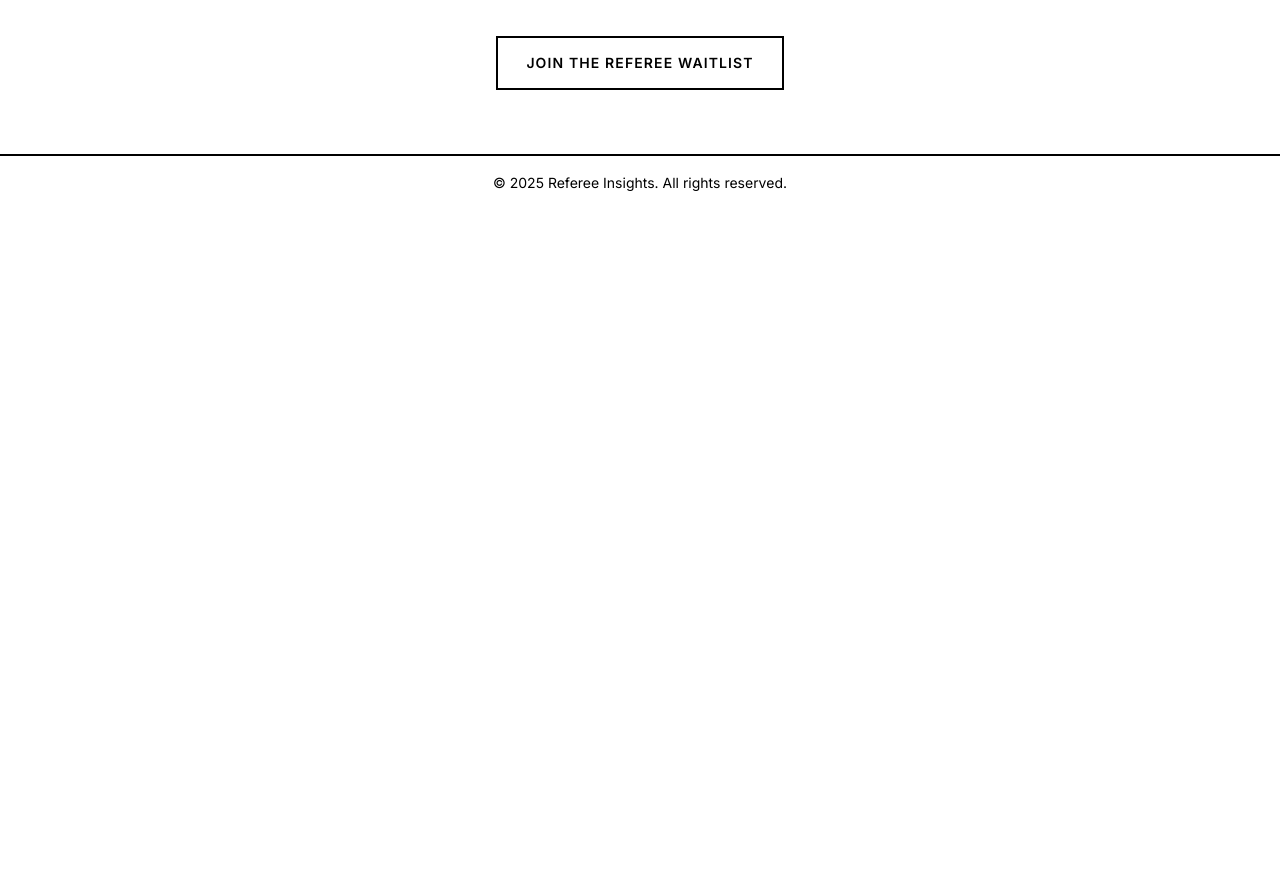
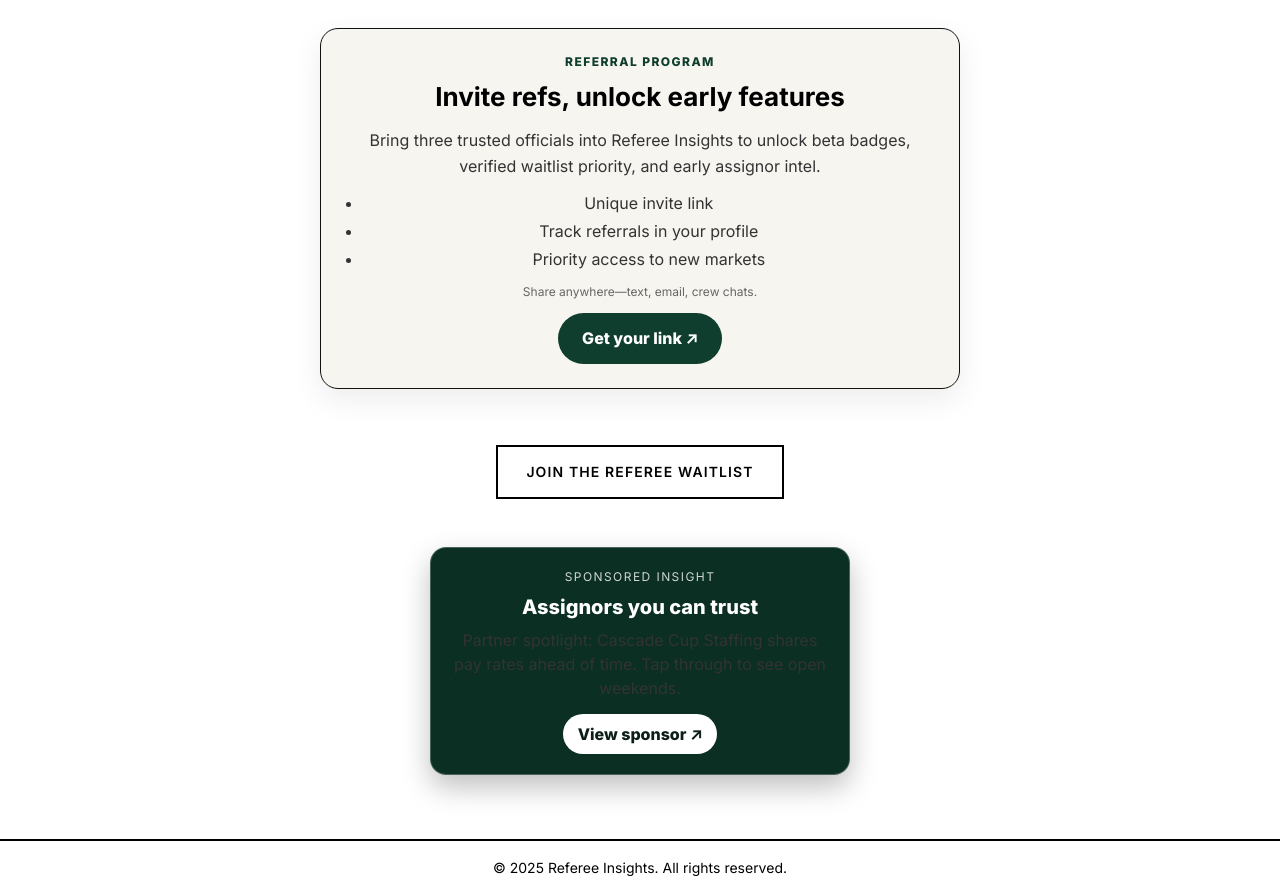
Before and after one commit to refereeinsights/RI-MVP, a Next.js app: page / in a window 1280 px wide. Shown: the part 720-1614 px from the top of the page. Before the commit the page ends 929 px from the top, so only its background shows below. Built offline with nearby package versions, Linux system fonts and the light colour scheme.

Commit message:
Ad links and icons

```diff
--- a/app/page.tsx
+++ b/app/page.tsx
@@ -1,3 +1,6 @@
+import ReferralCTA from "@/components/ReferralCTA";
+import AdSlot from "@/components/AdSlot";
+
 export default function Home() {
   return (
     <main
@@ -92,6 +95,10 @@
           </div>
         </div>
 
+        <div style={{ marginTop: "3rem" }}>
+          <ReferralCTA placement="home_referral" />
+        </div>
+
         {/* Primary CTA */}
         <div style={{ marginTop: "3.5rem" }}>
           <a
@@ -109,6 +116,10 @@
             Join the referee waitlist
           </a>
         </div>
+
+        <div style={{ marginTop: "3rem", display: "flex", justifyContent: "center" }}>
+          <AdSlot placement="home_footer_banner" />
+        </div>
       </section>
     </main>
   );
--- a/app/signup/page.tsx
+++ b/app/signup/page.tsx
@@ -4,6 +4,7 @@
 import { signUpUser, isHandleAvailable, normalizeHandle } from "@/lib/auth";
 import type { Sport } from "@/lib/auth";
 import SportsPickerClient from "@/components/SportsPickerClient";
+import ReferralCTA from "@/components/ReferralCTA";
 
 const ALLOWED_SPORTS: Sport[] = ["soccer", "basketball", "football"];
 
@@ -113,6 +114,9 @@
             <br />
             You must verify your email before posting reviews.
           </p>
+          <div style={{ marginTop: 24 }}>
+            <ReferralCTA placement="signup_success_referral" />
+          </div>
         </div>
       </div>
     );
--- /dev/null
+++ b/components/AdSlot.tsx
@@ -0,0 +1,61 @@
+import type { AdPlacement } from "@/lib/content/marketing";
+import { AD_PLACEMENTS } from "@/lib/content/marketing";
+
+export default function AdSlot({
+  placement,
+  className,
+}: {
+  placement: AdPlacement;
+  className?: string;
+}) {
+  const ad = AD_PLACEMENTS[placement];
+  if (!ad) return null;
+
+  return (
+    <div
+      className={className}
+      style={{
+        borderRadius: 16,
+        padding: "1.25rem",
+        background: ad.background ?? "#0f3d2e",
+        color: "#fff",
+        boxShadow: "0 12px 28px rgba(0,0,0,0.25)",
+        border: "1px solid rgba(255,255,255,0.25)",
+        maxWidth: 420,
+      }}
+    >
+      {ad.eyebrow && (
+        <div
+          style={{
+            fontSize: 12,
+            letterSpacing: "0.12em",
+            textTransform: "uppercase",
+            opacity: 0.8,
+            marginBottom: 6,
+          }}
+        >
+          {ad.eyebrow}
+        </div>
+      )}
+      <div style={{ fontSize: 20, fontWeight: 800, marginBottom: 6 }}>{ad.title}</div>
+      <p style={{ margin: 0, lineHeight: 1.5 }}>{ad.body}</p>
+      <a
+        href={ad.href}
+        style={{
+          display: "inline-flex",
+          alignItems: "center",
+          gap: 8,
+          marginTop: 14,
+          padding: "0.5rem 0.9rem",
+          borderRadius: 999,
+          background: "#fff",
+          color: "#0b1f17",
+          fontWeight: 800,
+          textDecoration: "none",
+        }}
+      >
+        {ad.ctaLabel} ↗
+      </a>
+    </div>
+  );
+}
--- /dev/null
+++ b/components/ReferralCTA.tsx
@@ -0,0 +1,74 @@
+import type { ReferralPlacement } from "@/lib/content/marketing";
+import { REFERRAL_PLACEMENTS } from "@/lib/content/marketing";
+
+export default function ReferralCTA({
+  placement,
+  className,
+}: {
+  placement: ReferralPlacement;
+  className?: string;
+}) {
+  const block = REFERRAL_PLACEMENTS[placement];
+  if (!block) return null;
+
+  return (
+    <section
+      className={className}
+      style={{
+        border: "1px solid #111",
+        borderRadius: 18,
+        padding: "1.5rem",
+        background: "#f7f5f0",
+        boxShadow: "0 10px 30px rgba(0,0,0,0.08)",
+        maxWidth: 640,
+        margin: "0 auto",
+      }}
+    >
+      {block.eyebrow && (
+        <p
+          style={{
+            margin: 0,
+            fontSize: 12,
+            letterSpacing: "0.12em",
+            textTransform: "uppercase",
+            color: "#0f3d2e",
+            fontWeight: 800,
+          }}
+        >
+          {block.eyebrow}
+        </p>
+      )}
+      <h3 style={{ margin: "0.4rem 0 0", fontSize: 26 }}>{block.title}</h3>
+      <p style={{ marginTop: 12, marginBottom: 12, lineHeight: 1.6 }}>{block.body}</p>
+      {block.highlights && block.highlights.length > 0 && (
+        <ul style={{ paddingLeft: "1.1rem", margin: "0 0 0.75rem" }}>
+          {block.highlights.map((item) => (
+            <li key={item} style={{ marginBottom: 6, color: "#333", lineHeight: 1.4 }}>
+              {item}
+            </li>
+          ))}
+        </ul>
+      )}
+      {block.copyHint && (
+        <p style={{ fontSize: 12, marginTop: 0, color: "#666" }}>{block.copyHint}</p>
+      )}
+      <a
+        href={block.href}
+        style={{
+          display: "inline-flex",
+          alignItems: "center",
+          gap: 8,
+          padding: "0.85rem 1.5rem",
+          borderRadius: 999,
+          background: "#0f3d2e",
+          color: "#fff",
+          fontWeight: 800,
+          textDecoration: "none",
+          marginTop: 12,
+        }}
+      >
+        {block.ctaLabel} ↗
+      </a>
+    </section>
+  );
+}
--- /dev/null
+++ b/lib/content/marketing.ts
@@ -0,0 +1,92 @@
+export type AdPlacement =
+  | "home_footer_banner"
+  | "tournaments_sidebar"
+  | "tournament_detail_mid";
+
+export interface AdCreative {
+  id: AdPlacement;
+  eyebrow?: string;
+  title: string;
+  body: string;
+  ctaLabel: string;
+  href: string;
+  background?: string;
+}
+
+export type ReferralPlacement =
+  | "home_referral"
+  | "tournament_referral"
+  | "signup_success_referral";
+
+export interface ReferralCreative {
+  id: ReferralPlacement;
+  eyebrow?: string;
+  title: string;
+  body: string;
+  highlights?: string[];
+  ctaLabel: string;
+  href: string;
+  copyHint?: string;
+}
+
+export const AD_PLACEMENTS: Record<AdPlacement, AdCreative> = {
+  home_footer_banner: {
+    id: "home_footer_banner",
+    eyebrow: "Sponsored insight",
+    title: "Assignors you can trust",
+    body: "Partner spotlight: Cascade Cup Staffing shares pay rates ahead of time. Tap through to see open weekends.",
+    ctaLabel: "View sponsor",
+    href: "https://refereeinsights.com/sponsors/cascade-cup",
+    background: "#0b2f23",
+  },
+  tournaments_sidebar: {
+    id: "tournaments_sidebar",
+    eyebrow: "Partner offer",
+    title: "Gear up for tournament season",
+    body: "Get 15% off referee kits from ProLine with code REFINSIGHTS.",
+    ctaLabel: "Shop ProLine",
+    href: "https://refereeinsights.com/referral/proline",
+    background: "#10291f",
+  },
+  tournament_detail_mid: {
+    id: "tournament_detail_mid",
+    eyebrow: "Referral bonus",
+    title: "Share insights, earn swag",
+    body: "Refer fellow officials to Rate & Review and get limited edition badges.",
+    ctaLabel: "Copy your link",
+    href: "https://refereeinsights.com/referrals",
+    background: "#1b3528",
+  },
+};
+
+export const REFERRAL_PLACEMENTS: Record<ReferralPlacement, ReferralCreative> = {
+  home_referral: {
+    id: "home_referral",
+    eyebrow: "Referral program",
+    title: "Invite refs, unlock early features",
+    body: "Bring three trusted officials into Referee Insights to unlock beta badges, verified waitlist priority, and early assignor intel.",
+    highlights: ["Unique invite link", "Track referrals in your profile", "Priority access to new markets"],
+    ctaLabel: "Get your link",
+    href: "https://refereeinsights.com/referrals",
+    copyHint: "Share anywhere—text, email, crew chats.",
+  },
+  tournament_referral: {
+    id: "tournament_referral",
+    eyebrow: "Help the crew",
+    title: "Know a ref working this event?",
+    body: "Invite them to leave an honest review after the weekend and keep the assignments transparent.",
+    highlights: ["Takes 2 minutes", "Anonymous feedback", "Helps future crews"],
+    ctaLabel: "Invite a ref",
+    href: "https://refereeinsights.com/referrals",
+  },
+  signup_success_referral: {
+    id: "signup_success_referral",
+    eyebrow: "Next step",
+    title: "Skip the wait—refer teammates",
+    body: "Share your fresh account with partners. Each verified referral moves you up the queue.",
+    highlights: ["Top of waitlist", "Unlock verified badge faster", "Earn limited swag"],
+    ctaLabel: "Share invite",
+    href: "https://refereeinsights.com/referrals",
+    copyHint: "We’ll email your unique link once you confirm your address.",
+  },
+};
```
Also changed, not shown: app/tournaments/[slug]/page.tsx (+31 -1 lines), app/tournaments/page.tsx (+38 -1 lines), app/tournaments/tournaments.css (+7 -0 lines).
